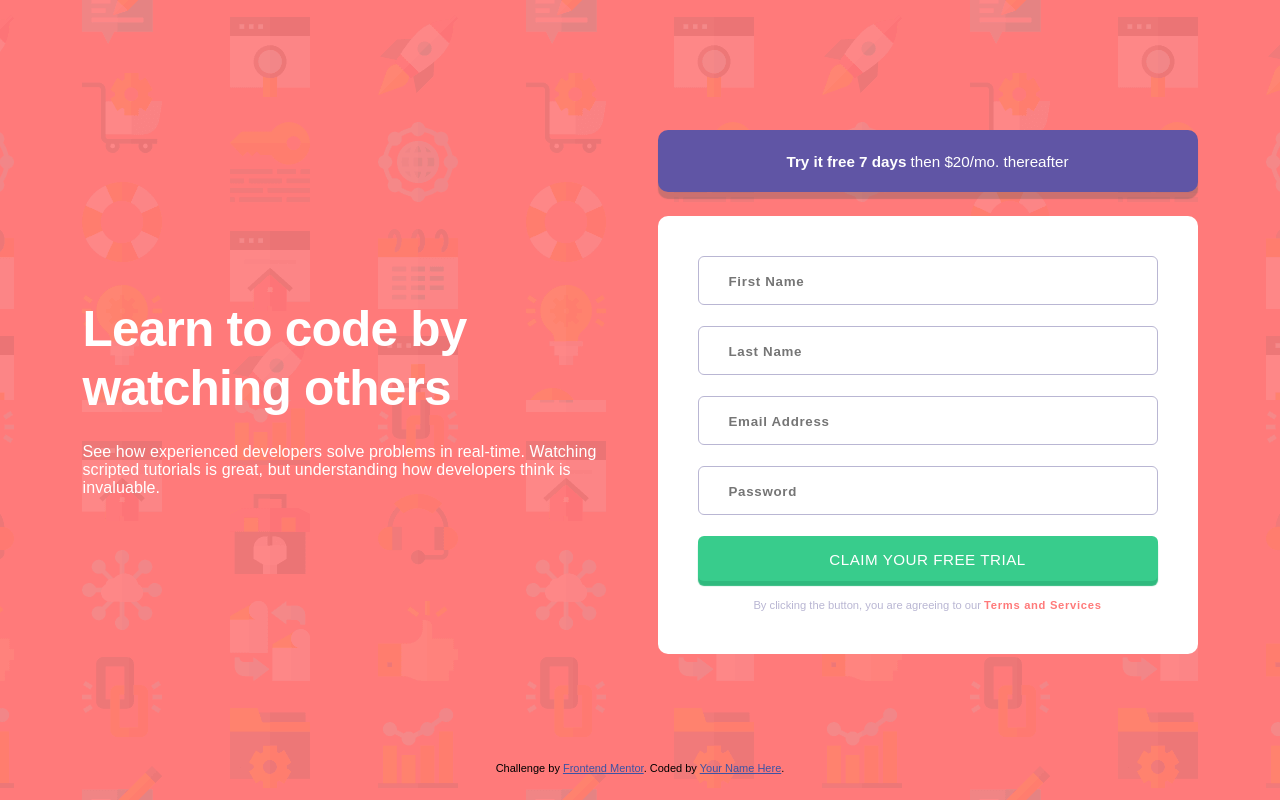
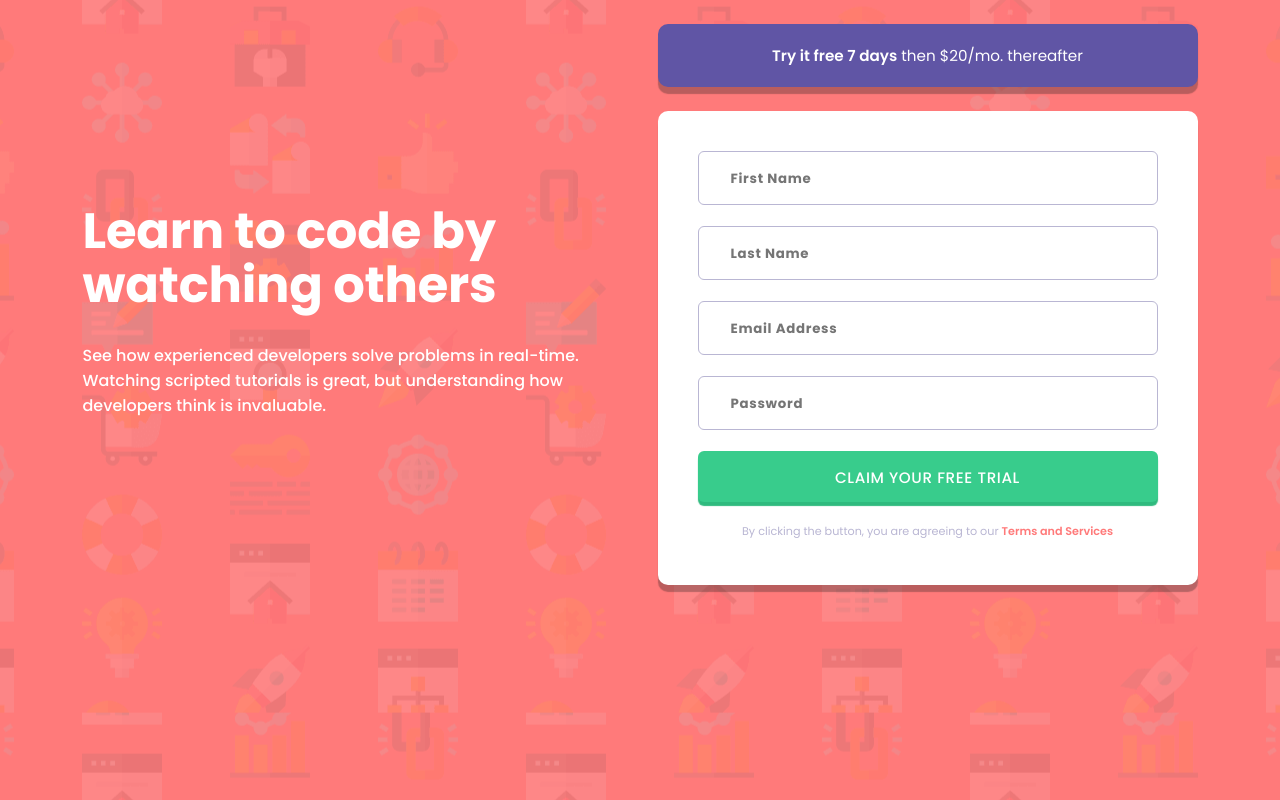
Before and after one commit to jaycgreenwald/13-intro-component-with-sign-up-form, a plain HTML site: page index.html in a window 1280 px wide. Drawn offline with Linux system fonts and the light colour scheme.

Commit message:
08/10/2022 - Tweak mobile design

```diff
--- a/index.html
+++ b/index.html
@@ -5,6 +5,9 @@
   <meta name="viewport" content="width=device-width, initial-scale=1.0"> <!-- displays site properly based on user's device -->
 
   <link rel="icon" type="image/png" sizes="32x32" href="./images/favicon-32x32.png">
+  <link rel="preconnect" href="https://fonts.googleapis.com">
+  <link rel="preconnect" href="https://fonts.gstatic.com" crossorigin>
+  <link href="https://fonts.googleapis.com/css2?family=Poppins:wght@400;500;600;700;800&display=swap" rel="stylesheet">
   <link rel="stylesheet" href="styles/main.css">
   <title>Frontend Mentor | Intro component with sign up form</title>
 
@@ -18,10 +21,10 @@
   <main class="intro">
 
     <!-- top part of page -->
-    <div class="heading">
-      <h1 class="heading__title">Learn to code by watching others</h1>
+    <div class="pitch">
+      <h1 class="pitch__title">Learn to code by watching others</h1>
 
-      <p class="heading__text">
+      <p class="pitch__text">
       See how experienced developers solve problems in real-time. Watching scripted tutorials is great,
       but understanding how developers think is invaluable.</p>
     </div>
@@ -35,24 +38,37 @@
 
       <!-- sign up form -->
       <div class="signup">
-        <form action="">
-        <input type="text" class="signup__enter" placeholder="First Name" name="" id="">
-        <input type="text" class="signup__enter" placeholder="Last Name" name="" id="">
-        <input type="email" class="signup__enter" placeholder="Email Address" name="" id="">
-        <input type="password" class="signup__enter" placeholder="Password" name="" id="">
-        <input type="button" class="signup__button" value="Claim your free trial">
+        <form class="signup__form" action="/">
+          <div class="signup__control">
+            <label for="firstname"></label>
+            <input type="text" class="signup__enter" placeholder="First Name" name="firstname" id="firstname">
+            <div class="signup__error"></div>
+          </div>
+          <div class="signup__control">
+            <label for="lastname"></label>
+            <input type="text" class="signup__enter" placeholder="Last Name" name="lastname" id="lastname">
+            <div class="signup__error"></div>
+          </div>
+          <div class="signup__control">
+            <label for="email"></label>
+            <input type="email" class="signup__enter" placeholder="Email Address" name="email" id="email">
+            <div class="signup__error"></div>
+          </div>
+          <div class="signup__control">
+            <label for="password"></label>
+            <input type="password" class="signup__enter" placeholder="Password" name="password" id="password">
+            <div class="signup__error"></div>
+          </div>
+          <!-- <input type="button" class="signup__button" value="Claim your free trial"> -->
+          <input type="submit" class="signup__button" value="Claim your free trial">
+       </form>
 
-      </form>
-      <p class="signup__terms">By clicking the button, you are agreeing to our <span class="semi-bold">Terms and Services</span></p>
+      <p class="signup__terms">By clicking the button, you are agreeing to our <span class="signup__terms--bold">Terms and Services</span>
+      </p>
 
       </div>
     </div>
-    <footer>
-      <p class="attribution">
-        Challenge by <a href="https://www.frontendmentor.io?ref=challenge" target="_blank">Frontend Mentor</a>.
-        Coded by <a href="#">Your Name Here</a>.
-      </p>
-    </footer>
   </main>
+  <script src="script.js"></script>
 </body>
 </html>
--- a/styles/_base.scss
+++ b/styles/_base.scss
@@ -1,29 +1,3 @@
-// primary colors
-$red: hsl(0, 100%, 74%);
-$green: hsl(154, 59%, 51%);
-
-// accent colors
-$blue: hsl(248, 32%, 49%);
-
-// neutral colors
-$dark-blue: hsl(249, 10%, 26%);
-$grayish-blue: hsl(246, 25%, 77%);
-
-$white: hsl(100, 100%, 100%);
-
-// font family
-$body-font: "Poppins", sans-serif;
-
-// font size
-$h1-font-size: 1.8rem;
-$normal-font-size: 1rem;
-
-// font weight
-$font-regular: 400;
-$font-medium: 500;
-$font-semi-bold: 600;
-$font-bold: 700;
-
 html {
     font-size: 100%;
     box-sizing: border-box;
@@ -43,170 +17,114 @@ body {
     background-position: center;
     display: flex;
     justify-content: center;
-    position: absolute;
-    top: 0;
-    bottom: 0;
-    left: 0;
-    right: 0;
+    // position: absolute;
+    // top: 0;
+    // bottom: 0;
+    // left: 0;
+    // right: 0;
 }
 
 .intro {
-    width: 375px;
-    padding: 24px;
+    padding: 1.5rem;
+    width: 23.4375rem;
 }
 
 .semi-bold {
-    font-weight: $font-semi-bold;
+    font-weight: $fw-600;
 }
 
-.heading {
+.pitch {
+    color: $white;
+    padding: 4.6875rem 0 3.9375rem 0;
     text-align: center;
-    color: $white;
-    padding: 75px 0 63px 0;
 }
 
-    .heading__title {
+.pitch__title {
     font-size: $h1-font-size;
-        font-weight: $font-bold;
-        line-height: 1.2;
-        letter-spacing: -.8px;
-        padding: 0 0 24px 0;
+    font-weight: $fw-700;
+    line-height: 1.1;
+    letter-spacing: -.2px;
+    padding: 0 0 1.875rem 0;
     // color: $white;
 }
 
-    .heading__text {
+.pitch__text {
     font-size: $normal-font-size;
-        font-weight: $font-medium;
-        letter-spacing: .1px;
+    font-weight: $fw-500;
 }
-
 
 .offer {
     background-color: $blue;
     border-radius: 10px;
-    padding: 19px 78px 18px 78px;
-    box-shadow: 0px 7px 1px 0px hsla(120, 1%, 34%, 0.302);
+    box-shadow: 0px 0.4375rem 0.0625rem 0px hsla(0, 0%, 10%, 0.302);
+    padding: 1.1875rem 4.875rem 1.125rem 4.875rem;
 }
 
 .offer__text {
+    color: $white;
     font-size: .95rem;
-    font-weight: $font-regular;
-    color: $white;
+    font-weight: $fw-400;
+    line-height: 1.7;
     text-align: center;
-    line-height: 1.7;
 }
 
 .signup {
+    align-items: center;
     background-color: $white;
-    border-radius: 10px;
+    box-shadow: 0px 0.4375rem 0.0625rem 0px hsla(0, 0%, 10%, 0.302);
+    border-radius: 0.625rem;
     display: flex;
     flex-direction: column;
-    align-items: center;
-    padding: 24px;
-    margin-top: 24px;
+    margin: 1.5rem 0 0 0;
+    padding: 1.5rem 1.5rem 1.375rem 1.5rem;
+}
+
+.signup__form {
+    width: 100%;
 }
 
 .signup__enter {
+    box-shadow: none;
+    border: 1px $grayish-blue solid;
+    border-radius: 6px;
     color: $dark-blue;
     font-family: 'Poppins', sans-serif;
-        font-weight: $font-semi-bold;
+    font-weight: $fw-700;
+    letter-spacing: .7px;
+    margin: 0 0 1rem 0;
+    padding: 1.0625rem 0 0.9375rem 1.1875rem;
     width: 100%;
-        padding: 17px 0 15px 19px;
-        margin: 0 0 17px 0;
-        border: 1px $grayish-blue solid;
-        border-radius: 6px;
-        letter-spacing: .7px;
-        box-shadow: none;
 }
 
 .signup__button {
     background-color: $green;
-        font-family: 'Poppins', sans-serif;
-        color: $white;
-        font-size: .95rem;
-        font-weight: $font-medium;
-        text-transform: uppercase;
-        letter-spacing: .5px;
     border: none;
     border-radius: 6px;
-        padding: 18px 0 16px 0;
+    box-shadow: 0px 0.25rem 0.0625rem 0px #2fba7e ;
+    color: $white;
+    font-family: 'Poppins', sans-serif;
+    font-size: .95rem;
+    font-weight: $fw-500;
+    letter-spacing: .6px;
+    padding: 0.9375rem 0 0.8125rem 0;
+    text-transform: uppercase;
     width: 100%;
-        box-shadow: 0px 5px 1px 0px #2fba7e ;
 }
 
 .signup__terms {
+    color: $grayish-blue;
+    font-size: .7rem;
+    line-height: 2;
+    padding: 0.875rem 0.9375rem 0 0.9375rem;
     text-align: center;
-        font-size: .7rem;
-        color: $grayish-blue;
-        padding: 8px 15px 0 15px;
 }
 
-    .signup__terms > span {
+.signup__terms--bold {
     color: $red;
-        letter-spacing: .7px;
+    font-weight: $fw-600;
 }
 
-
-    @media screen and (min-width: 1000px) {
-        body {
-            background-image: url(../images/bg-intro-desktop.png);
-            background-repeat: repeat;
+input:focus {
+    border: 1px black solid;
+    outline: none;
 }
-
-        .intro {
-            width: 100%;
-            display: grid;
-            grid-template-areas:
-            "heading wrapper"
-            "footer footer"
-            ;
-            grid-template-columns: 1fr 1fr;
-            grid-template-rows: 1fr 1rem;
-            column-gap: 35px;
-            align-items: center;
-        }
-
-        .heading {
-            grid-area: heading;
-            width: 540px;
-            text-align: left;
-            padding: 75px 20px 63px 0;
-            justify-self: right;
-        }
-
-        .heading__title {
-            font-size: 3.1rem;
-    }
-
-    .wrapper {
-        justify-self: left;
-    }
-
-    .offer {
-        grid-area: wrapper;
-        width: 540px;
-    }
-
-    .signup {
-        grid-area: wrapper;
-        width: 540px;
-        padding: 40px 40px 43px 40px;
-    }
-
-    .signup__enter {
-        margin: 0 0 21px 0;
-        padding: 17px 0 15px 30px;
-    }
-
-    .signup__button {
-        padding: 15px 0 13px 0;
-    }
-
-    .signup__terms {
-        padding: 18px 15px 0 15px;
-    }
-
-    footer {
-        grid-area: footer;
-    }
-}
--- /dev/null
+++ b/styles/_desktop.scss
@@ -0,0 +1,65 @@
+@media screen and (min-width: 1000px) {
+
+    body {
+        background-image: url(../images/bg-intro-desktop.png);
+        background-repeat: repeat;
+    }
+
+    .intro {
+        width: 100%;
+        display: grid;
+        grid-template-areas:
+        "pitch wrapper"
+        "footer footer"
+        ;
+        grid-template-columns: 1fr 1fr;
+        grid-template-rows: 1fr 1rem;
+        column-gap: 35px;
+        align-items: center;
+    }
+
+    .pitch {
+        grid-area: pitch;
+        width: 540px;
+        text-align: left;
+        padding: 75px 20px 63px 0;
+        justify-self: right;
+    }
+
+    .pitch__title {
+        font-size: 3.1rem;
+    }
+
+    .wrapper {
+        justify-self: left;
+    }
+
+    .offer {
+        grid-area: wrapper;
+        width: 540px;
+    }
+
+    .signup {
+        grid-area: wrapper;
+        width: 540px;
+        padding: 40px 40px 43px 40px;
+    }
+
+    .signup__enter {
+        margin: 0 0 21px 0;
+        padding: 17px 0 15px 32px;
+    }
+
+    .signup__button {
+        padding: 15px 0 13px 0;
+    }
+
+    .signup__terms {
+        padding: 18px 15px 0 15px;
+    }
+
+    footer {
+        grid-area: footer;
+    }
+
+}
--- /dev/null
+++ b/styles/_variables.scss
@@ -0,0 +1,26 @@
+// variables
+
+$red: hsl(0, 100%, 74%);
+$green: hsl(154, 59%, 51%);
+
+// accent colors
+$blue: hsl(248, 32%, 49%);
+
+// neutral colors
+$dark-blue: hsl(249, 10%, 26%);
+$grayish-blue: hsl(246, 25%, 77%);
+
+$white: hsl(100, 100%, 100%);
+
+// font family
+$body-font: "Poppins", sans-serif;
+
+// font size
+$h1-font-size: 1.8rem;
+$normal-font-size: 1rem;
+
+// font weight
+$fw-400: 400;
+$fw-500: 500;
+$fw-600: 600;
+$fw-700: 700;
--- a/styles/main.scss
+++ b/styles/main.scss
@@ -1 +1,3 @@
+@import "variables";
 @import "base";
+@import "desktop";
```
Also changed, not shown: styles/main.css, 2 other files. Lines whose indentation alone changed are shown as unchanged.
